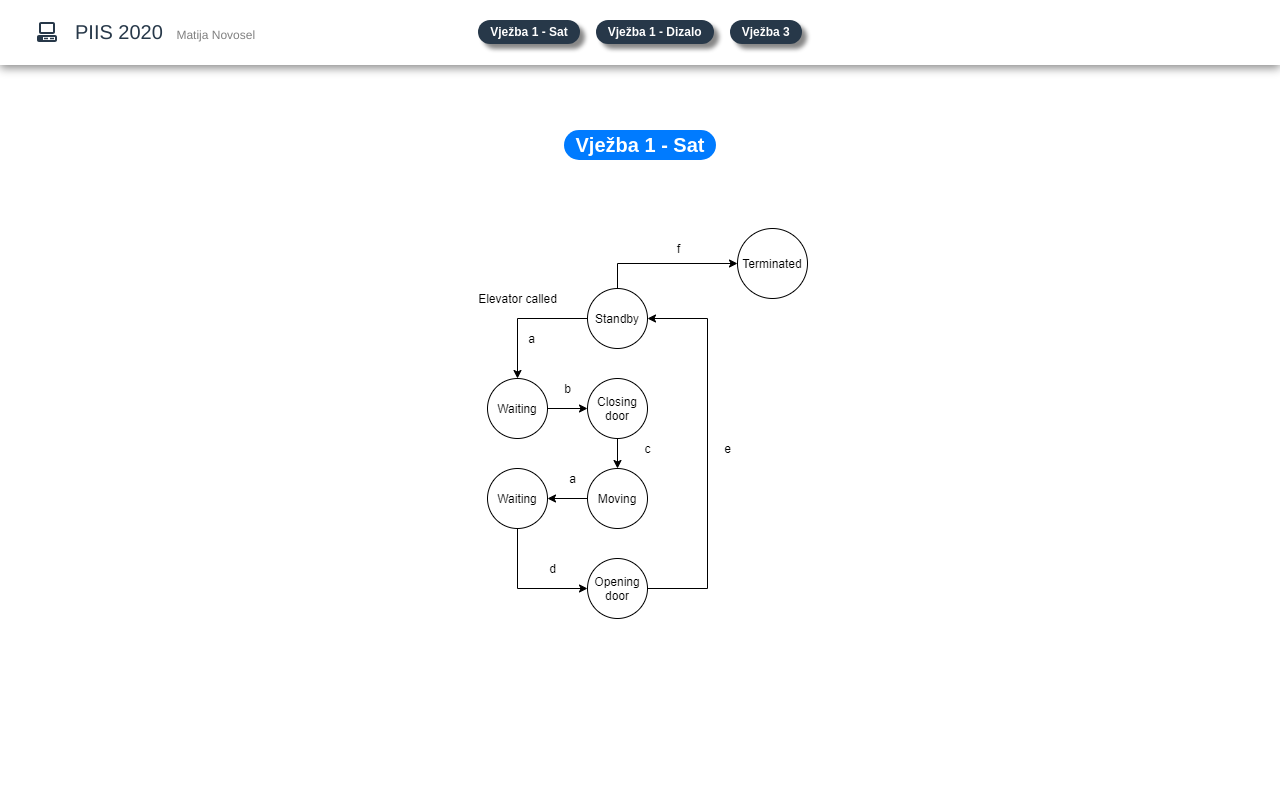
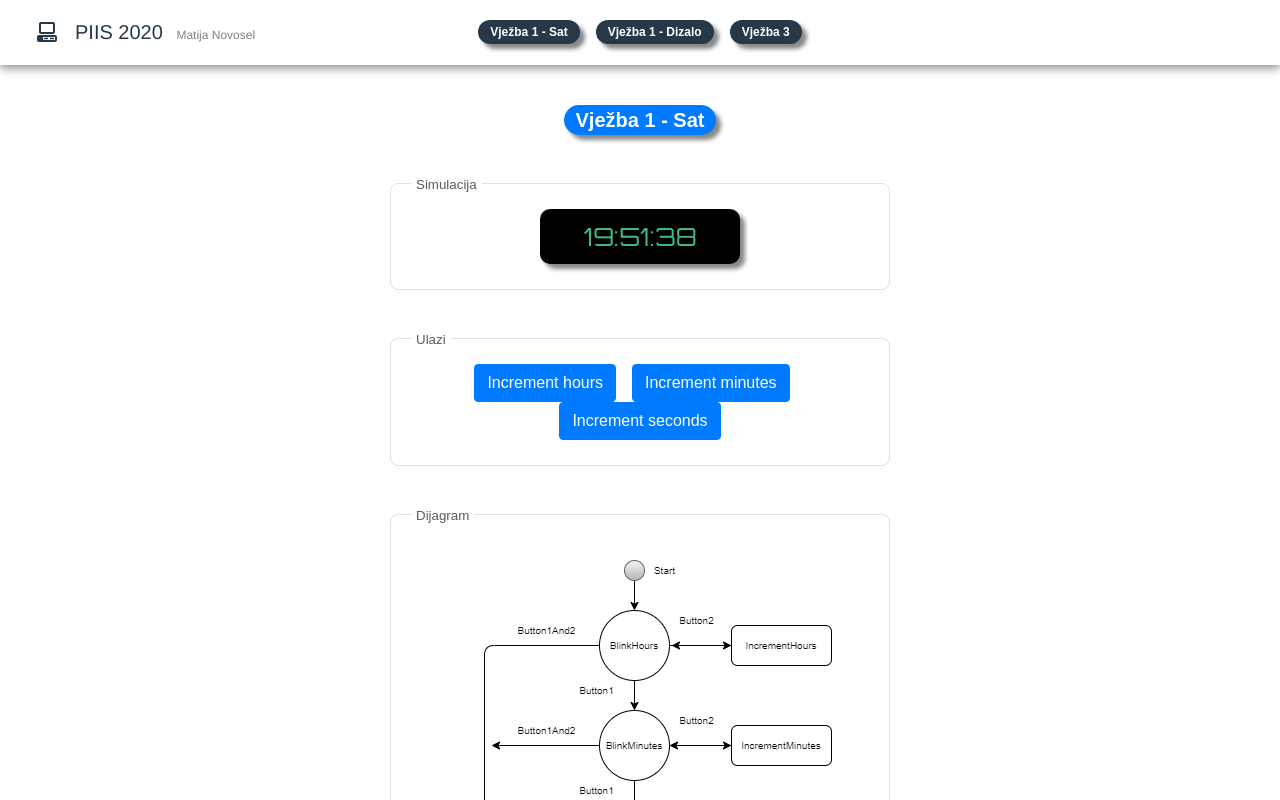
Before and after one commit to MatijaNovosel/piis-2020, a Vue app in the folder vjezba-1-3/: page / in a window 1280 px wide. Shown: the top 800 px of the page. Built offline with nearby package versions, Linux system fonts and the light colour scheme.

Commit message:
Digital clock wip

```diff
--- a/vjezba-1-3/public/index.html
+++ b/vjezba-1-3/public/index.html
@@ -4,6 +4,7 @@
     <meta charset="utf-8" />
     <meta http-equiv="X-UA-Compatible" content="IE=edge" />
     <meta name="viewport" content="width=device-width,initial-scale=1.0" />
+    <link href='https://fonts.googleapis.com/css?family=Orbitron' rel='stylesheet' type='text/css'>
     <link rel="icon" href="<%= BASE_URL %>favicon.ico" />
     <title>Vjezba 1&3</title>
   </head>
--- a/vjezba-1-3/src/App.vue
+++ b/vjezba-1-3/src/App.vue
@@ -22,6 +22,6 @@ export default defineComponent({
 
 <style>
 .navbar-offset {
-  margin-top: calc(var(--navbar-height));
+  margin-top: calc(var(--navbar-height) - 25px);
 }
 </style>
--- a/vjezba-1-3/src/assets/css/site.css
+++ b/vjezba-1-3/src/assets/css/site.css
@@ -9,3 +9,11 @@
 body {
   font: 400 13.3333px Arial;
 }
+
+.digital-clock-font {
+  font-family: 'Orbitron', sans-serif;
+}
+
+.shadow {
+  box-shadow: 5px 5px 4px #888888 !important;
+}
--- /dev/null
+++ b/vjezba-1-3/src/components/group-box.vue
@@ -0,0 +1,52 @@
+<template>
+  <div class="group-box">
+    <span class="group-box-title">{{ state.title }}</span>
+    <slot></slot>
+  </div>
+</template>
+
+<script lang="ts">
+import { defineComponent, reactive, watch } from "vue";
+
+interface Props {
+  title?: string | null;
+}
+
+export default defineComponent({
+  name: "group-box",
+  props: {
+    title: String
+  },
+  setup(props: Props) {
+    const state = reactive({
+      title: props.title
+    });
+
+    watch(
+      () => props.title,
+      (val) => (state.title = val)
+    );
+
+    return {
+      state
+    };
+  }
+});
+</script>
+
+<style scoped>
+.group-box {
+  border-radius: 8px;
+  border: 1px solid var(--border-color-light);
+  padding: 25px;
+  position: relative;
+}
+.group-box-title {
+  position: absolute;
+  top: -12px;
+  left: 20px;
+  padding: 5px;
+  background-color: white;
+  color: #000000a6;
+}
+</style>
--- a/vjezba-1-3/src/components/navbar.vue
+++ b/vjezba-1-3/src/components/navbar.vue
@@ -6,21 +6,21 @@
         <li class="nav-item mr-3">
           <span
             @click="redirect({ name: 'vjezba-1-sat' })"
-            class="badge badge-pill pill"
+            class="badge badge-pill pill shadow"
             >Vježba 1 - Sat</span
           >
         </li>
         <li class="nav-item mr-3">
           <span
             @click="redirect({ name: 'vjezba-1-dizalo' })"
-            class="badge badge-pill pill"
+            class="badge badge-pill pill shadow"
             >Vježba 1 - Dizalo</span
           >
         </li>
         <li class="nav-item">
           <span
             @click="redirect({ name: 'vjezba-3' })"
-            class="badge badge-pill pill"
+            class="badge badge-pill pill shadow"
             >Vježba 3</span
           >
         </li>
@@ -80,7 +80,6 @@ export default defineComponent({
 .pill {
   font-size: 12px;
   cursor: pointer;
-  box-shadow: 5px 5px 4px #888888;
   padding: 6px 12px;
   background-color: #273849;
   color: white;
--- a/vjezba-1-3/src/main.ts
+++ b/vjezba-1-3/src/main.ts
@@ -7,7 +7,15 @@ import "bootstrap";
 import "bootstrap/dist/css/bootstrap.min.css";
 import "@/assets/css/site.css";
 
-createApp(App)
-  .use(store)
-  .use(router)
-  .mount("#app");
+import GroupBox from "@/components/group-box.vue";
+
+const app = createApp(App);
+
+// Plugins
+app.use(store);
+app.use(router);
+
+// Global components
+app.component("group-box", GroupBox);
+
+app.mount("#app");
--- a/vjezba-1-3/src/views/vjezba-1-dizalo.vue
+++ b/vjezba-1-3/src/views/vjezba-1-dizalo.vue
@@ -1,12 +1,14 @@
 <template>
-  <div class="row text-center no-gutters">
+  <div class="row text-center no-gutters justify-content-center">
     <div class="col-12">
       <span style="font-size: 20px" class="badge badge-pill badge-primary"
         >Vježba 1 - Dizalo</span
       >
     </div>
-    <div class="col-12 mt-5">
-      <img :src="require('../assets/elevator-diagram.png')" />
+    <div class="col-4 mt-5">
+      <group-box title="Dijagram">
+        <img :src="require('../assets/elevator-diagram.png')" />
+      </group-box>
     </div>
   </div>
 </template>
--- a/vjezba-1-3/src/views/vjezba-1-sat.vue
+++ b/vjezba-1-3/src/views/vjezba-1-sat.vue
@@ -1,27 +1,142 @@
 <template>
-  <div class="row text-center no-gutters">
+  <div class="row text-center no-gutters justify-content-center">
     <div class="col-12">
-      <span style="font-size: 20px" class="badge badge-pill badge-primary"
+      <span
+        style="font-size: 20px"
+        class="badge badge-pill badge-primary shadow"
         >Vježba 1 - Sat</span
       >
     </div>
     <div class="col-12 mt-5">
-      <img :src="require('../assets/elevator-diagram.png')" />
+      <group-box title="Simulacija" class="mx-auto" style="width: 500px">
+        <span class="digital-clock-font clock shadow" v-if="state.clock">{{
+          state.clock.time
+        }}</span>
+      </group-box>
+    </div>
+    <div class="col-12 my-5">
+      <group-box title="Ulazi" class="mx-auto" style="width: 500px">
+        <button type="button" class="btn btn-primary">Increment hours</button>
+        <button type="button" class="btn btn-primary mx-3">
+          Increment minutes
+        </button>
+        <button type="button" class="btn btn-primary">Increment seconds</button>
+      </group-box>
+    </div>
+    <div class="col-12 mb-5">
+      <group-box title="Dijagram" class="mx-auto" style="width: 500px">
+        <img :src="require('../assets/clock-diagram.png')" />
+      </group-box>
     </div>
   </div>
 </template>
 
 <script lang="ts">
-import { defineComponent, onMounted } from "vue";
+import { defineComponent, onMounted, reactive } from "vue";
+
+interface Output<InVal, State, OutVal> {
+  in: InVal;
+  state: State;
+  out: OutVal;
+}
+
+class Automat<State, InValue> {
+  private _state?: State;
+  // eslint-disable-next-line
+  result(state?: State, inVal?: InValue): Output<number, State, number> | null {
+    return null;
+  }
+  step(inVal: InValue): Output<number, State, number> | null {
+    const output: Output<number, State, number> | null = this.result(
+      this._state,
+      inVal
+    );
+    this._state = output?.state;
+    return output;
+  }
+}
+
+enum Button {
+  Button1,
+  Button2,
+  Button1And2
+}
+
+enum Status {
+  Stopped,
+  BlinkHours,
+  BlinkMinutes,
+  BlinkSeconds
+}
+
+class Clock extends Automat<Status, Button> {
+  private _currentTime?: string;
+  private _hoursOffset: number;
+  private _minutesOffset: number;
+  private _secondsOffset: number;
+  updateTime(): void {
+    const date = new Date();
+
+    const hourOverflow = Math.floor(
+      (date.getMinutes() + this._minutesOffset) / 60
+    );
+    const minutesOverflow = Math.floor(
+      (date.getSeconds() + this._secondsOffset) / 60
+    );
+
+    const h = (date.getHours() + this._hoursOffset + hourOverflow) % 24;
+    const m = (date.getMinutes() + this._minutesOffset + minutesOverflow) % 60;
+    const s = (date.getSeconds() + this._minutesOffset) % 60;
+
+    this._currentTime = `${h
+      .toString()
+      .padStart(2, "0")}:${m
+      .toString()
+      .padStart(2, "0")}:${s.toString().padStart(2, "0")}`;
+  }
+  constructor() {
+    super();
+    this._hoursOffset = this._minutesOffset = this._secondsOffset = 0;
+  }
+  get time() {
+    return this._currentTime;
+  }
+}
+
+interface State {
+  clock?: Clock | null;
+}
 
 export default defineComponent({
   name: "vjezba-1",
   setup() {
-    onMounted(() => {
-      //
+    const state: State = reactive({
+      clock: null
     });
 
-    return {};
+    onMounted(() => {
+      state.clock = new Clock();
+      setInterval(() => {
+        state.clock?.updateTime();
+      }, 1000);
+    });
+
+    return {
+      state
+    };
   }
 });
 </script>
+
+<style scoped>
+.clock {
+  font-size: 25px;
+  background-color: black;
+  color: var(--vue-logo-green);
+  padding: 12px;
+  border-radius: 10px;
+  width: 200px;
+  display: block;
+  margin: 0 auto;
+}
+</style>
```
Also changed, not shown: vjezba-1-3/src/assets/clock-diagram.png (added), vjezba-1-3/src/assets/elevator-diagram.png.
